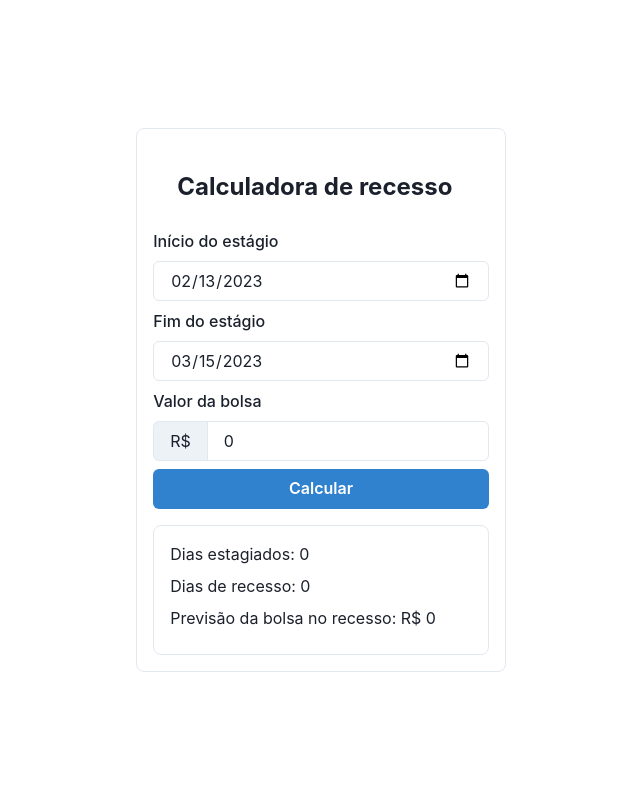
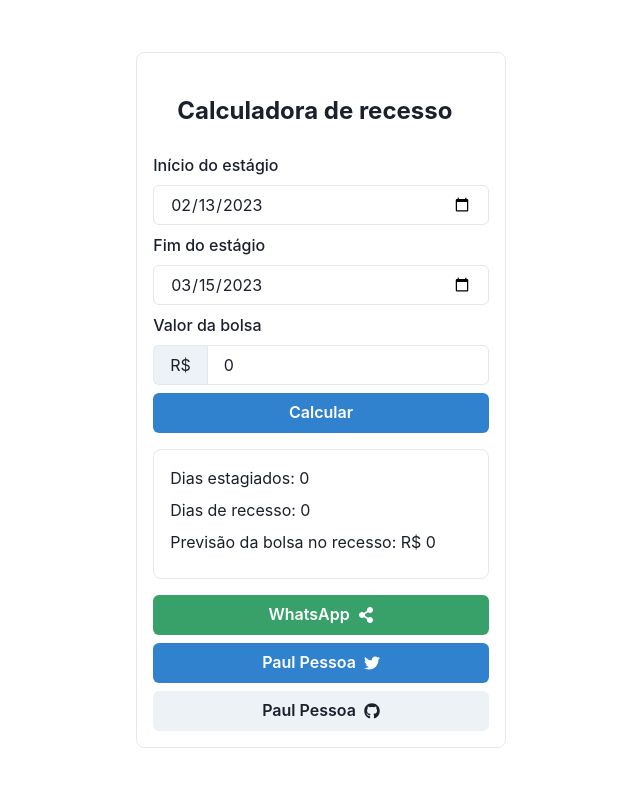
Before and after one commit to paulpessoa/calculadora-de-estagio, a Next.js app: page / in a window 1280 px wide. Shown: the top 786 px of the page, without its empty margins (319-959 px from the left). Built offline with nearby package versions, Linux system fonts and the light colour scheme.

Commit message:
adicionando botões de compartilhamento e Github

```diff
--- a/package.json
+++ b/package.json
@@ -12,10 +12,13 @@
     "@chakra-ui/react": "^2.5.1",
     "@emotion/react": "^11.10.6",
     "@emotion/styled": "^11.10.6",
+    "chakra-ui": "^0.3.9",
     "framer-motion": "^10.3.1",
     "next": "13.2.4",
     "react": "18.2.0",
     "react-dom": "18.2.0",
-    "react-number-format": "^5.1.4"
+    "react-icons": "^4.8.0",
+    "react-number-format": "^5.1.4",
+    "react-share": "^4.4.1"
   }
 }
--- a/src/pages/index.js
+++ b/src/pages/index.js
@@ -1,10 +1,13 @@
 import Head from 'next/head'
 import React, { useState } from 'react';
-import { Box, FormControl, FormLabel, Input, InputGroup, InputLeftAddon, Button, Text, Flex} from '@chakra-ui/react';
+import { Box, FormControl, FormLabel, Input, InputGroup, InputLeftAddon, Button, Text, Flex, Icon } from '@chakra-ui/react';
+
+import { FaShareAlt, FaGithub, FaTwitter } from 'react-icons/fa';
+
 
 const hoje = new Date();
-const dataInicialPadrao = new Date(hoje.getTime() - 30 * 24 * 60 * 60 * 1000).toISOString().substr(0,10); // 30 dias anteriores
-const dataFinalPadrao = hoje.toISOString().substr(0,10); // dia atual
+const dataInicialPadrao = new Date(hoje.getTime() - 30 * 24 * 60 * 60 * 1000).toISOString().substr(0, 10); // 30 dias anteriores
+const dataFinalPadrao = hoje.toISOString().substr(0, 10); // dia atual
 
 
 export default function Home() {
@@ -34,6 +37,19 @@ export default function Home() {
     const valorBolsaRecesso = Math.round(valorDiarioBolsa * diasDeRecesso);
     setPrevisaoBolsaRecesso(valorBolsaRecesso);
   };
+
+
+  const compartilharResultados = () => {
+    // Obtem os dados a serem compartilhados
+    const dadosCompartilhamento = `Dias estagiados: ${diasEstagiados}\nDias de recesso: ${diasDeRecesso}\nPrevisão da bolsa no recesso: R$ ${previsaoBolsaRecesso}`;
+
+    // Cria o link para compartilhamento via WhatsApp
+    const linkCompartilhamento = `https://wa.me/?text=${encodeURIComponent(dadosCompartilhamento)}`;
+
+    // Abre a janela do WhatsApp para compartilhamento
+    window.open(linkCompartilhamento);
+  };
+
 
   return (
     <>
@@ -84,6 +100,20 @@ export default function Home() {
               Previsão da bolsa no recesso: R$ {previsaoBolsaRecesso}
             </Text>
           </Box>
+          <Flex flexDirection="column" justifyContent="center" mt={4}>
+            <Button colorScheme="green" mb={2} onClick={() => compartilharResultados()}>
+              WhatsApp
+              <Icon as={FaShareAlt} ml={2} />
+            </Button>
+            <Button colorScheme="blue" mb={2} onClick={() => window.open(`https://twitter.com/intent/tweet?text=Minha%20previsão%20da%20bolsa%20no%20recesso%20é%20de%20R$${previsaoBolsaRecesso}`)}>
+              Paul Pessoa
+              <Icon as={FaTwitter} ml={2} />
+            </Button>
+            <Button colorScheme="gray" onClick={() => window.open('https://github.com/paulpessoa/')}>
+              Paul Pessoa
+              <Icon as={FaGithub} ml={2} />
+            </Button>
+          </Flex>
         </Box>
       </Flex>
     </>
```
Also changed, not shown: 1 other file (tests, documents, lock files or other folders). Lines whose indentation alone changed are shown as unchanged.
